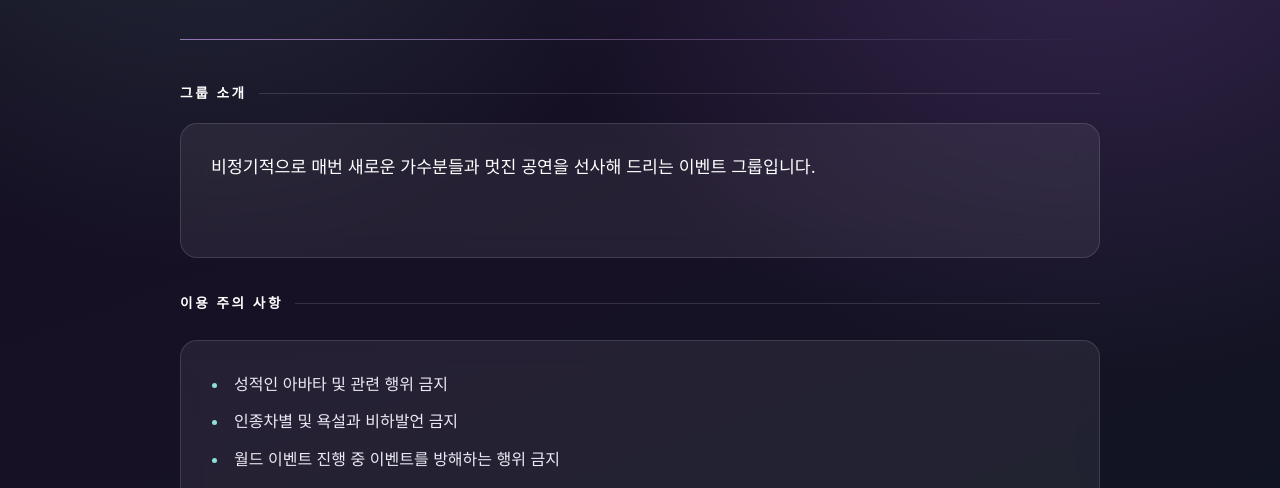
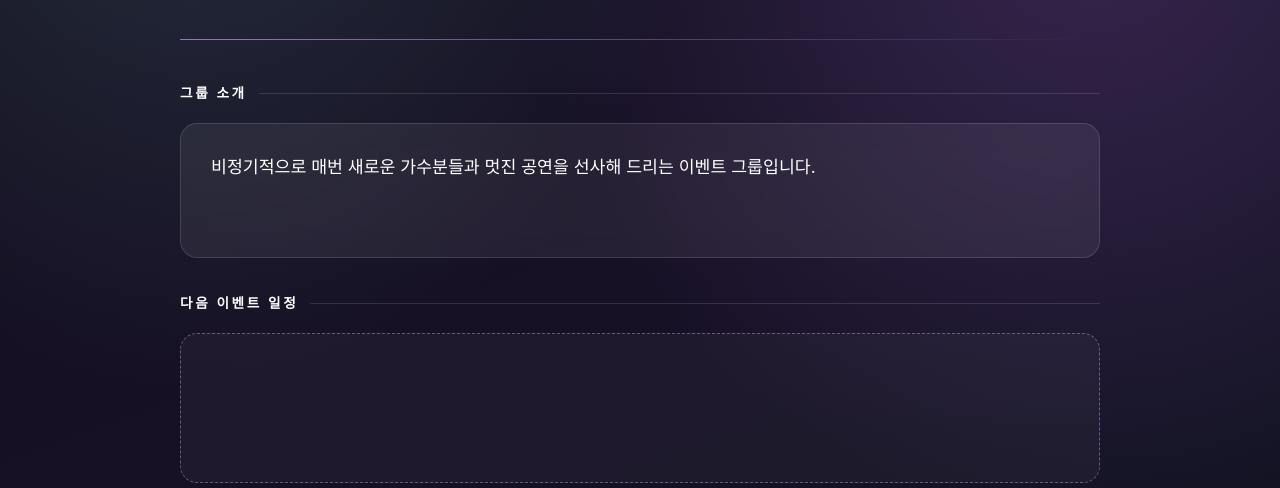
Before and after one commit to max8662/RandomBox, a plain HTML site: page index.html in a window 1280 px wide. Shown: the part 464-952 px from the top of the page. Drawn offline with Linux system fonts and the light colour scheme.

Commit message:
Add files via upload

```diff
--- a/index.html
+++ b/index.html
@@ -69,6 +69,13 @@
       font-size: 1.08rem; min-height: 135px;
     }
     .about-card p { margin: 0; }
+    .event-card {
+      min-height: 150px;
+      padding: 25px 28px;
+      border: 1px dashed rgba(215,167,255,.42);
+      border-radius: 17px;
+      background: rgba(255,255,255,.035);
+    }
     .rules-card {
       margin-top: 25px; padding: 25px 28px;
       border: 1px solid var(--line); border-radius: 17px;
@@ -122,6 +129,9 @@
           <p id="description">비정기적으로 매번 새로운 가수분들과 멋진 공연을 선사해 드리는 이벤트 그룹입니다․</p>
         </div>
 
+        <div class="section-title" style="margin-top: 34px;"><h2 id="event-title">다음 이벤트 일정</h2></div>
+        <div class="event-card" id="event-card" aria-label="다음 이벤트 일정 입력 공간"></div>
+
         <div class="section-title" style="margin-top: 34px;"><h2 id="rules-title">이용 주의 사항</h2></div>
         <div class="rules-card">
           <ul id="rules-list">
@@ -156,6 +166,7 @@
         headline: '매번 새로운,<br><span>새로운 목소리.</span>',
         lead: "새로운 가수들과 함께하는 특별한 무대. 비정기적으로 열리는 공연에서 매번 색다른 목소리와 멋진 순간을 만나보세요.",
         section: "그룹 소개",
+        eventTitle: "다음 이벤트 일정",
         description: "비정기적으로 매번 새로운 가수분들과 멋진 공연을 선사해 드리는 이벤트 그룹입니다․",
         rulesTitle: "이용 주의 사항",
         rules: [
@@ -174,6 +185,7 @@
         headline: 'Every time,<br><span>a new voice.</span>',
         lead: "Discover fresh voices and memorable moments at our special performances, held irregularly with new singers each time.",
         section: "About the Group",
+        eventTitle: "Upcoming Event",
         description: "We're an event group that irregularly puts on wonderful performances, each time with new singers.",
         rulesTitle: "Community Guidelines",
         rules: [
@@ -192,6 +204,7 @@
         headline: '毎回、新しい<br><span>歌声とともに。</span>',
         lead: "新しい歌手の皆さんとともに、特別なステージをお届けします。不定期開催のイベントで、毎回新しい歌声と素敵なひとときをお楽しみください。",
         section: "グループ紹介",
+        eventTitle: "次回イベントの予定",
         description: "不定期で、毎回新しい歌手の皆さんとともに素敵なパフォーマンスをお届けするイベントグループです。",
         rulesTitle: "ご利用上の注意",
         rules: [
@@ -210,6 +223,7 @@
         headline: '每一次，<br><span>都有新声音。</span>',
         lead: "与全新的歌手相聚于特别的舞台。在不定期举办的演出中，每次都能遇见不同的歌声与精彩瞬间。",
         section: "团体介绍",
+        eventTitle: "下一场活动安排",
         description: "我们是一个不定期举办活动的团体，每次都会与全新的歌手一起为大家带来精彩的演出。",
         rulesTitle: "活动注意事项",
         rules: [
@@ -234,6 +248,7 @@
       document.getElementById("headline").innerHTML = t.headline;
       document.getElementById("lead").textContent = t.lead;
       document.getElementById("about-title").textContent = t.section;
+      document.getElementById("event-title").textContent = t.eventTitle;
       document.getElementById("description").textContent = t.description;
       document.getElementById("rules-title").textContent = t.rulesTitle;
       const rulesList = document.getElementById("rules-list");
```
